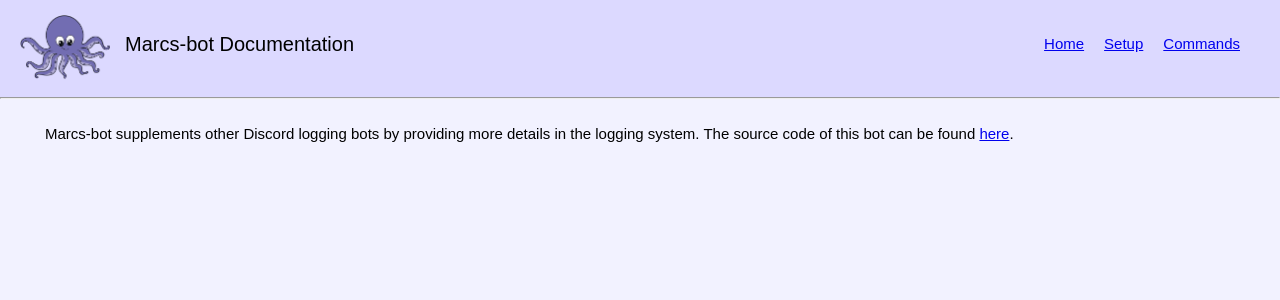
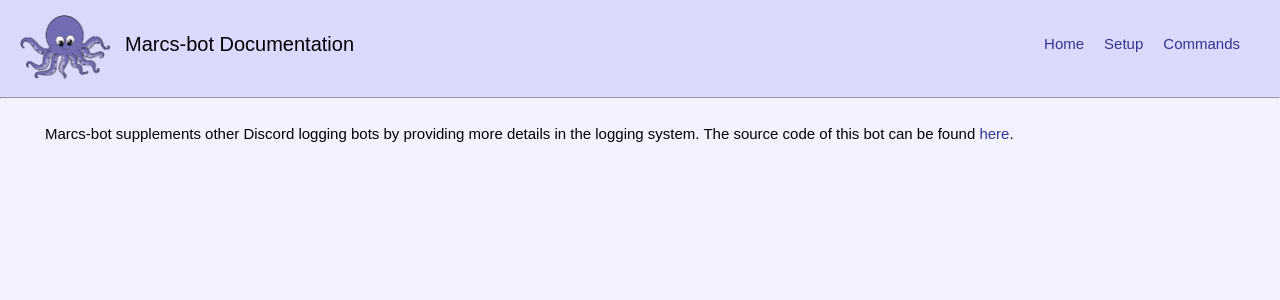
Before and after one commit to Picowchew/Marcs-bot-Documentation, a React (Create React App) app: page / in a window 1280 px wide. Shown: the top 300 px of the page. Built offline with nearby package versions, Linux system fonts and the light colour scheme.

Commit message:
Colourized links

```diff
--- a/src/index.css
+++ b/src/index.css
@@ -11,6 +11,23 @@ code {
   background-color: #e7e6f2;
   border: 1px solid #c8c7d6;
   font-family: monospace;
+}
+
+a {
+  text-decoration: none;
+}
+
+a:link,
+a:visited {
+  color: #333391;
+}
+
+a:hover {
+  color: #7575c9;
+}
+
+a:active {
+  color: #00006e;
 }
 
 caption {
```
Also changed, not shown: 6 other files (tests, documents, lock files or other folders).
